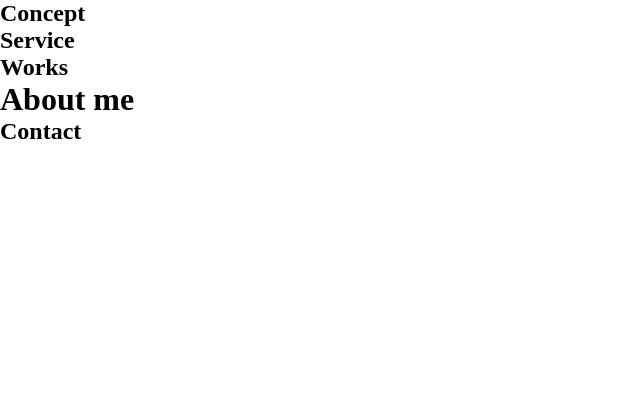
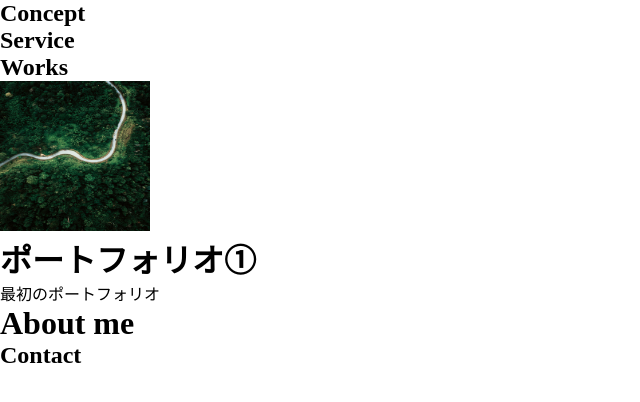
Before and after one commit to Na-naO/self_introduction, a PHP site: page / in a window 1280 px wide. Shown: the top 402 px of the page, without its empty margins (0-640 px from the left). Run offline with PHP 8.4, Linux system fonts and the light colour scheme.

Commit message:
Add card

```diff
--- a/index.php
+++ b/index.php
@@ -23,8 +23,14 @@
 
 
 <section class="works">
-<h1>Works</h1></section>
-
+  <h1>Works</h1></section>
+  <div class="card">
+    <img src="img/pexels-pok-rie-4856367.jpg" alt="" class="card_img">
+    <div class="card_content">
+      <h1 class="card_title">ポートフォリオ①</h1>
+      <p class="card_text">最初のポートフォリオ</p>
+    </div>
+  </div>
 
 <sectopm class="about_me">
 <h1>About me</h1>
@@ -52,5 +58,9 @@
 <footer>
 </footer>
 
+
+
+
+
 </body>
 </html>
--- a/style.css
+++ b/style.css
@@ -4,6 +4,14 @@
 }
 
 
-/* h1{
-  color:purple;
-} */
+
+
+.card{
+  width: 400px;
+  border-radius: 5px;
+}
+
+.card_img{
+  width: 150px;
+  height: 150px;
+}
```
Also changed, not shown: img/pexels-pok-rie-4856367.jpg (added).
